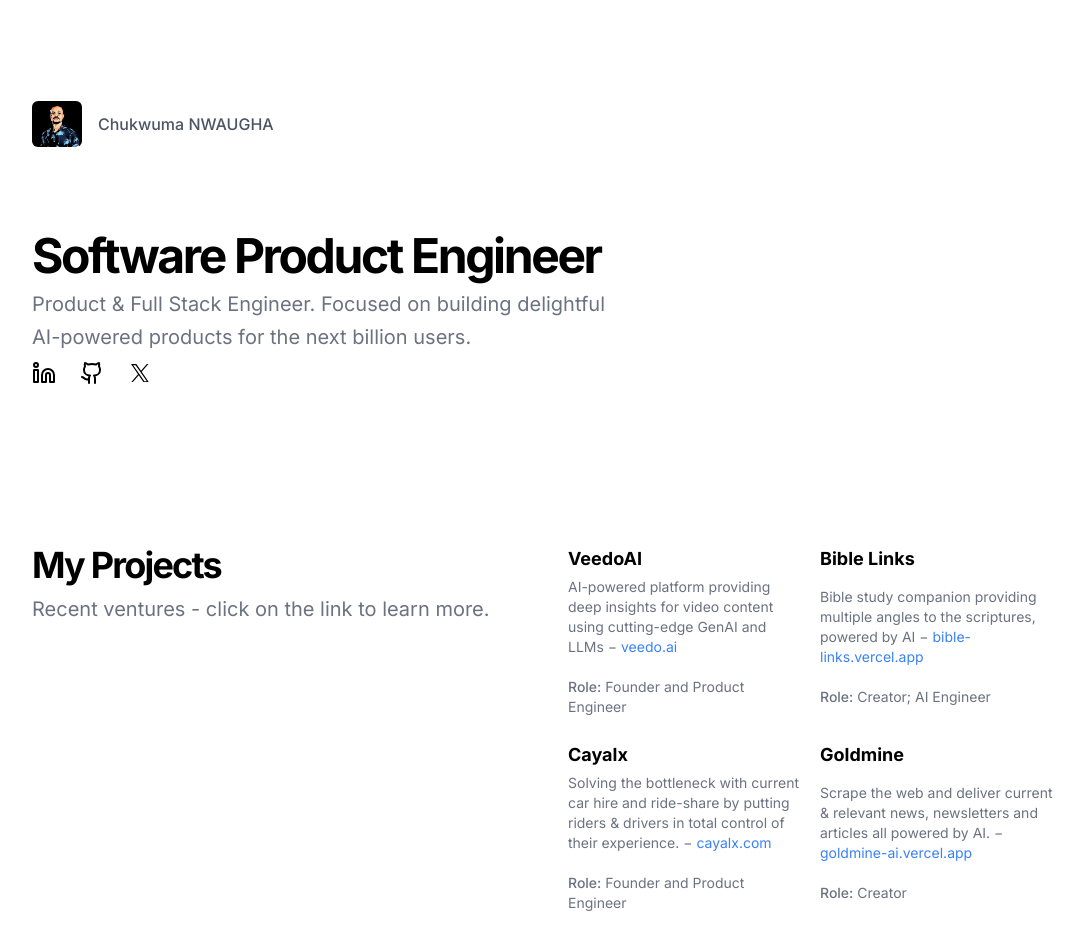
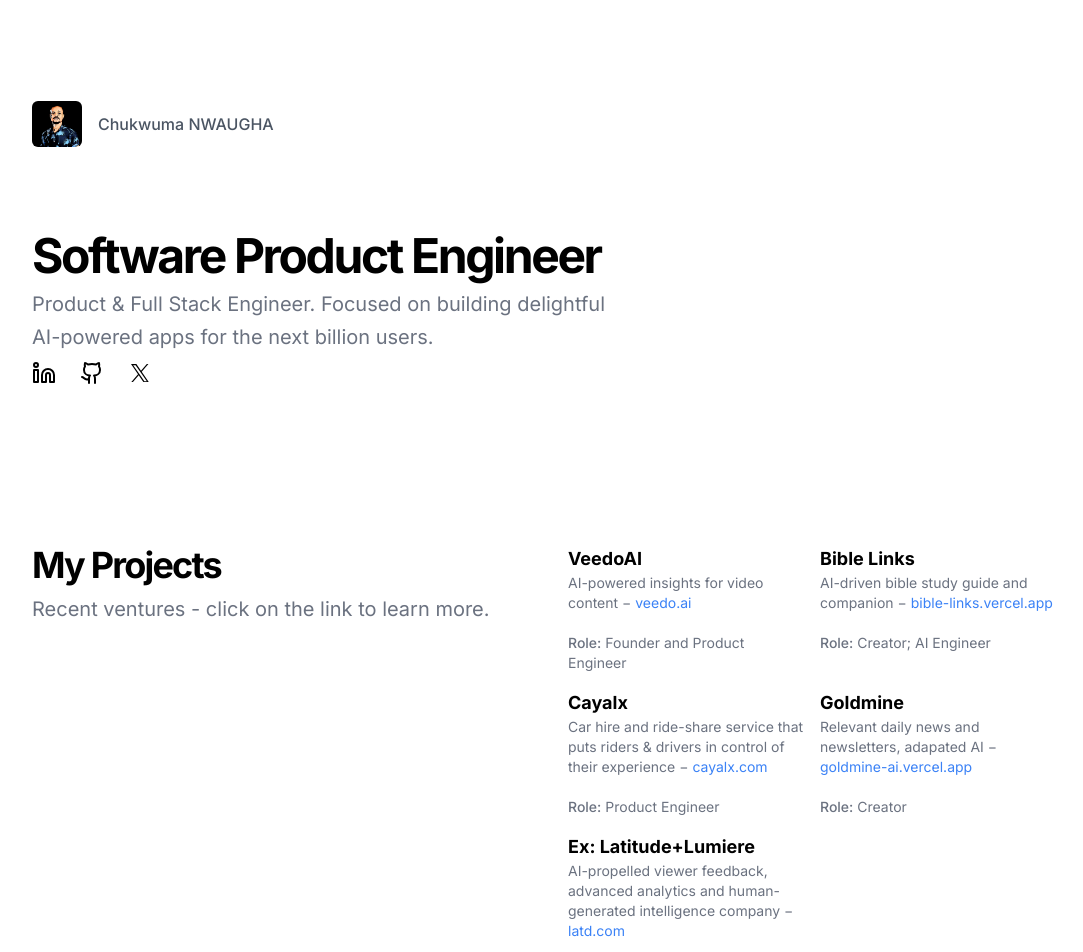
Before and after one commit to nwaughachukwuma/portfolio, a Next.js app: page / in a window 1280 px wide. Shown: the top 952 px of the page, without its empty margins (96-1179 px from the left). Built offline with nearby package versions, Linux system fonts and the light colour scheme.

Commit message:
refactor main and description_card

```diff
--- a/src/components/DescriptionCard.tsx
+++ b/src/components/DescriptionCard.tsx
@@ -9,13 +9,14 @@
 
 export function DescriptionCard({ title, children, link, role }: Props) {
   return (
-    <div className="grid gap-1">
+    <div className="block h-full w-full gap-1">
       <h3 className="text-lg font-bold">{title}</h3>
       <p className="text-sm text-gray-500 dark:text-gray-400">
         {children}
         {link ? (
           <>
-            {" "}&minus;{" "}
+            {" "}
+            &minus;{" "}
             <a href={link} target="_blank" className="text-blue-500">
               {link.replace(/(^\w+:|^)\/\//, "")}
             </a>
--- a/src/components/main.tsx
+++ b/src/components/main.tsx
@@ -3,20 +3,29 @@
  * @see https://v0.dev/t/ad9FhogGAQB
  * Documentation: https://v0.dev/docs#integrating-generated-code-into-your-nextjs-app
  */
-import React from "react"
-import Link from "next/link"
-import Footer from "./sections/footer"
-import Social from "./sections/social"
-import Image from "next/image"
-import {prefix} from "../utils/prefix"
-import {DescriptionCard} from "./DescriptionCard"
+import React from "react";
+import Link from "next/link";
+import Footer from "./sections/footer";
+import Social from "./sections/social";
+import { prefix } from "../utils/prefix";
+import { DescriptionCard } from "./DescriptionCard";
 
 export default function Main() {
   return (
     <div className="flex flex-col min-h-[100dvh]">
       <header className="px-4 lg:px-6 h-14 flex items-center">
-        <Link className="flex gap-x-4 items-center justify-center" href="https://twitter.com/ChukwumaNwaugha" target="_blank">
-          <img className="object-contain object-center rounded-md"  width="50" height="50" src={`${prefix}/images/dev_avatar.png`} alt="Chukwuma Nwaugha Avatar" />
+        <Link
+          className="flex gap-x-4 items-center justify-center"
+          href="https://twitter.com/ChukwumaNwaugha"
+          target="_blank"
+        >
+          <img
+            className="object-contain object-center rounded-md"
+            width="50"
+            height="50"
+            src={`${prefix}/images/dev_avatar.png`}
+            alt="Chukwuma Nwaugha Avatar"
+          />
           <h1 className="text-gray-600 font-medium">Chukwuma NWAUGHA</h1>
           <span className="sr-only">Chukwuma Nwaugha</span>
         </Link>
@@ -33,12 +42,11 @@
                 <p className="max-w-[600px] text-gray-500 md:text-xl/relaxed lg:text-base/relaxed xl:text-xl/relaxed dark:text-gray-400">
                   {/* I'm a passionate and creative Frontend Developer with a love for crafting beautiful and performant web
                   experiences. */}
-                  {`Product & Full Stack Engineer. Focused on building delightful AI-powered products for the next billion users.`}
+                  {`Product & Full Stack Engineer. Focused on building delightful AI-powered apps for the next billion users.`}
                   {/*
                   Find my recent posts on <Link className="hover:underline" href="https://medium.com/@c.nwaugha">
                   medium
                   </Link> */}
-
                 </p>
                 <div className="my-4">
                   <Social />
@@ -55,15 +63,16 @@
             <div className="mx-auto grid max-w-5xl items-start gap-6 lg:grid-cols-2 lg:gap-12">
               <div className="flex flex-col justify-center space-y-4">
                 <div className="space-y-2">
-                  <h2 className="text-3xl font-bold tracking-tighter sm:text-4xl">My Projects</h2>
+                  <h2 className="text-3xl font-bold tracking-tighter sm:text-4xl">
+                    My Projects
+                  </h2>
                   <p className="max-w-[600px] text-gray-500 md:text-xl/relaxed lg:text-base/relaxed xl:text-xl/relaxed dark:text-gray-400">
                     Recent ventures - click on the link to learn more.
                   </p>
                 </div>
               </div>
               {/* <div className="grid gap-4 min-[400px]:grid-cols-2 lg:order-last"> */}
-              <div className="grid gap-4 md:gapy-4 gap-y-6 grid-cols-1 md:grid-cols-2 lg:order-last">
-
+              <div className="grid gap-4 md:gap-y-4 place-items-start gap-y-6 grid-cols-1 md:grid-cols-2 lg:order-last">
                 {/* <div className="grid gap-1">
                   <h3 className="text-lg font-bold">VeedoAI</h3>
                   <p className="text-sm text-gray-500 dark:text-gray-400">
@@ -71,10 +80,13 @@
                   </p>
                 </div> */}
 
-                <DescriptionCard title="VeedoAI" role="Founder and Product Engineer" link="https://veedo.ai">
-                  {`AI-powered platform providing deep insights for video content using cutting-edge GenAI and LLMs`}
+                <DescriptionCard
+                  title="VeedoAI"
+                  role="Founder and Product Engineer"
+                  link="https://veedo.ai"
+                >
+                  {`AI-powered insights for video content`}
                 </DescriptionCard>
-
 
                 {/* <div className="grid gap-1">
                   <h3 className="text-lg font-bold">Project Two</h3>
@@ -84,10 +96,13 @@
                   </p>
                 </div> */}
 
-                <DescriptionCard title="Bible Links" role="Creator; AI Engineer" link="https://bible-links.vercel.app">
-                  {`Bible study companion providing multiple angles to the scriptures, powered by AI`}
+                <DescriptionCard
+                  title="Bible Links"
+                  role="Creator; AI Engineer"
+                  link="https://bible-links.vercel.app"
+                >
+                  {`AI-driven bible study guide and companion`}
                 </DescriptionCard>
-
 
                 {/* <div className="grid gap-1">
                   <h3 className="text-lg font-bold">Project Three</h3>
@@ -97,10 +112,13 @@
                   </p>
                 </div> */}
 
-                <DescriptionCard title="Cayalx" role="Founder and Product Engineer" link="https://cayalx.com">
-                  {`Solving the bottleneck with current car hire and ride-share by putting riders & drivers in total control of their experience.`}
+                <DescriptionCard
+                  title="Cayalx"
+                  role="Product Engineer"
+                  link="https://cayalx.com"
+                >
+                  {`Car hire and ride-share service that puts riders & drivers in control of their experience`}
                 </DescriptionCard>
-
 
                 {/* <div className="grid gap-1">
                   <h3 className="text-lg font-bold">Project Four</h3>
@@ -110,8 +128,20 @@
                   </p>
                 </div> */}
 
-                <DescriptionCard title="Goldmine" role="Creator" link="https://goldmine-ai.vercel.app">
-                  {`Scrape the web and deliver current & relevant news, newsletters and articles all powered by AI.`}
+                <DescriptionCard
+                  title="Goldmine"
+                  role="Creator"
+                  link="https://goldmine-ai.vercel.app"
+                >
+                  {`Relevant daily news and newsletters, adapated AI`}
+                </DescriptionCard>
+
+                <DescriptionCard
+                  title="Ex: Latitude+Lumiere"
+                  role="Staff Software Engineer"
+                  link="https://latd.com"
+                >
+                  {`AI-propelled viewer feedback, advanced analytics and human-generated intelligence company`}
                 </DescriptionCard>
               </div>
             </div>
@@ -122,14 +152,16 @@
             <div className="mx-auto grid max-w-5xl items-start gap-6 lg:grid-cols-2 lg:gap-12">
               <div className="flex flex-col justify-center space-y-4">
                 <div className="space-y-2">
-                  <h2 className="text-3xl font-bold tracking-tighter sm:text-4xl">Hobbies and Interests</h2>
+                  <h2 className="text-3xl font-bold tracking-tighter sm:text-4xl">
+                    Hobbies and Interests
+                  </h2>
                   <p className="max-w-[600px] text-gray-500 md:text-xl/relaxed lg:text-base/relaxed xl:text-xl/relaxed dark:text-gray-400">
                     {`Things I do when I'm not building or experimenting with new technologies.`}
                   </p>
                 </div>
               </div>
               {/* <div className="grid gap-4 min-[400px]:grid-cols-2 lg:order-last"> */}
-              <div className="grid gap-4 md:gapy-4 gap-y-6 grid-cols-1 md:grid-cols-2 lg:order-last">
+              <div className="grid gap-4 md:gapy-4 place-items-start gap-y-6 grid-cols-1 md:grid-cols-2 lg:order-last">
                 {/* <div className="grid gap-1">
                   <h3 className="text-lg font-bold">HTML/CSS</h3>
                   <p className="text-sm text-gray-500 dark:text-gray-400">
@@ -138,10 +170,12 @@
                   </p>
                 </div> */}
 
-                <DescriptionCard title="Technical Articles"  link="https://medium.com/@c.nwaugha">
+                <DescriptionCard
+                  title="Technical Articles"
+                  link="https://medium.com/@c.nwaugha"
+                >
                   {`I love to share my knowledge and experiences with others. You can find my posts & articles on Medium and Notion`}
                 </DescriptionCard>
-
 
                 {/* <div className="grid gap-1">
                   <h3 className="text-lg font-bold">JavaScript</h3>
@@ -152,9 +186,8 @@
                 </div> */}
 
                 <DescriptionCard title="Hiking">
-                  {`I love to hike and explore outdoors. I find it's a great way to clear my mind and get some exercise.`}
+                  {`I love to hike and explore the outdoors. I find it's a great way to clear my mind and get some exercise.`}
                 </DescriptionCard>
-
 
                 {/* <div className="grid gap-1">
                   <h3 className="text-lg font-bold">Accessibility</h3>
@@ -165,7 +198,7 @@
                 </div> */}
 
                 <DescriptionCard title="Prayer & Meditation">
-                  {`I'm a Christian and Catholic. I love to pray and meditate to keep the words of God close to my heart.`}
+                  {`I'm a Christian and Catholic. I love to pray and meditate to keep God's words close to mind.`}
                 </DescriptionCard>
 
                 {/* <div className="grid gap-1">
@@ -183,5 +216,5 @@
 
       <Footer />
     </div>
-  )
+  );
 }
```
